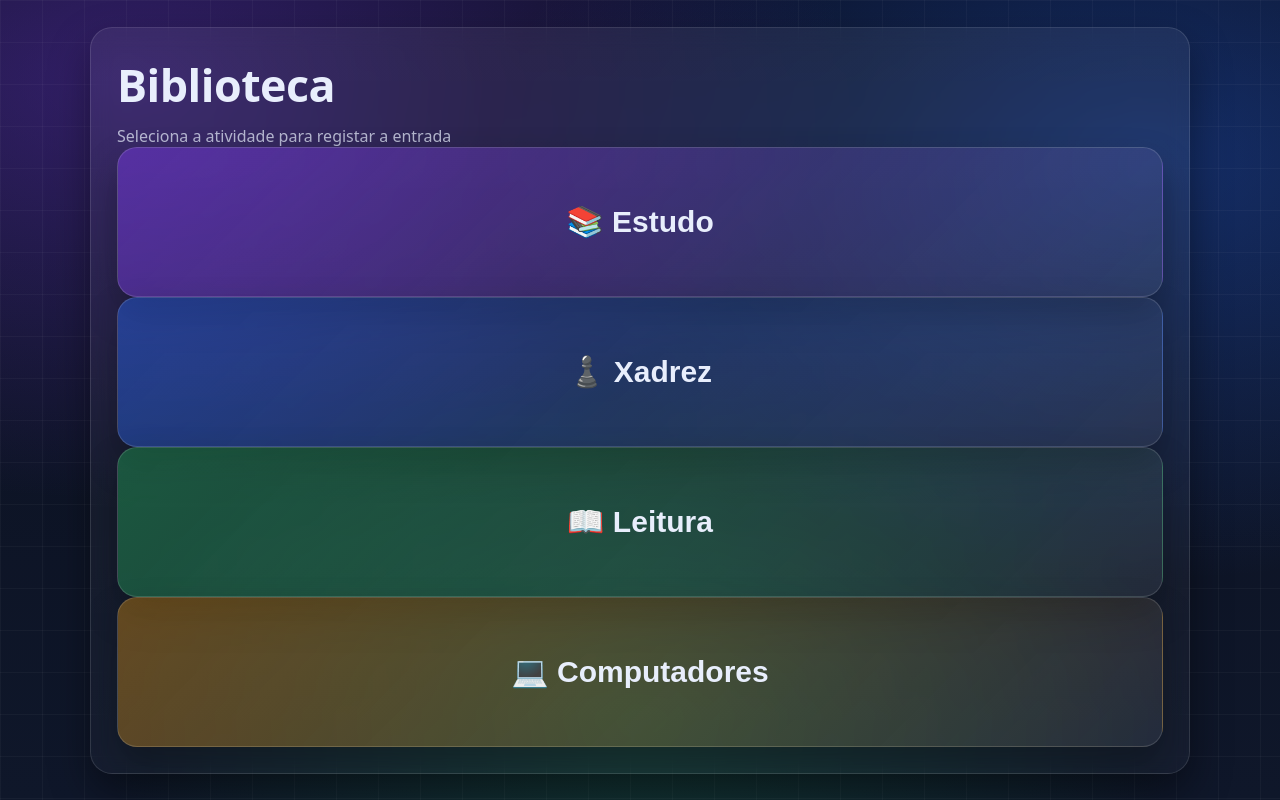
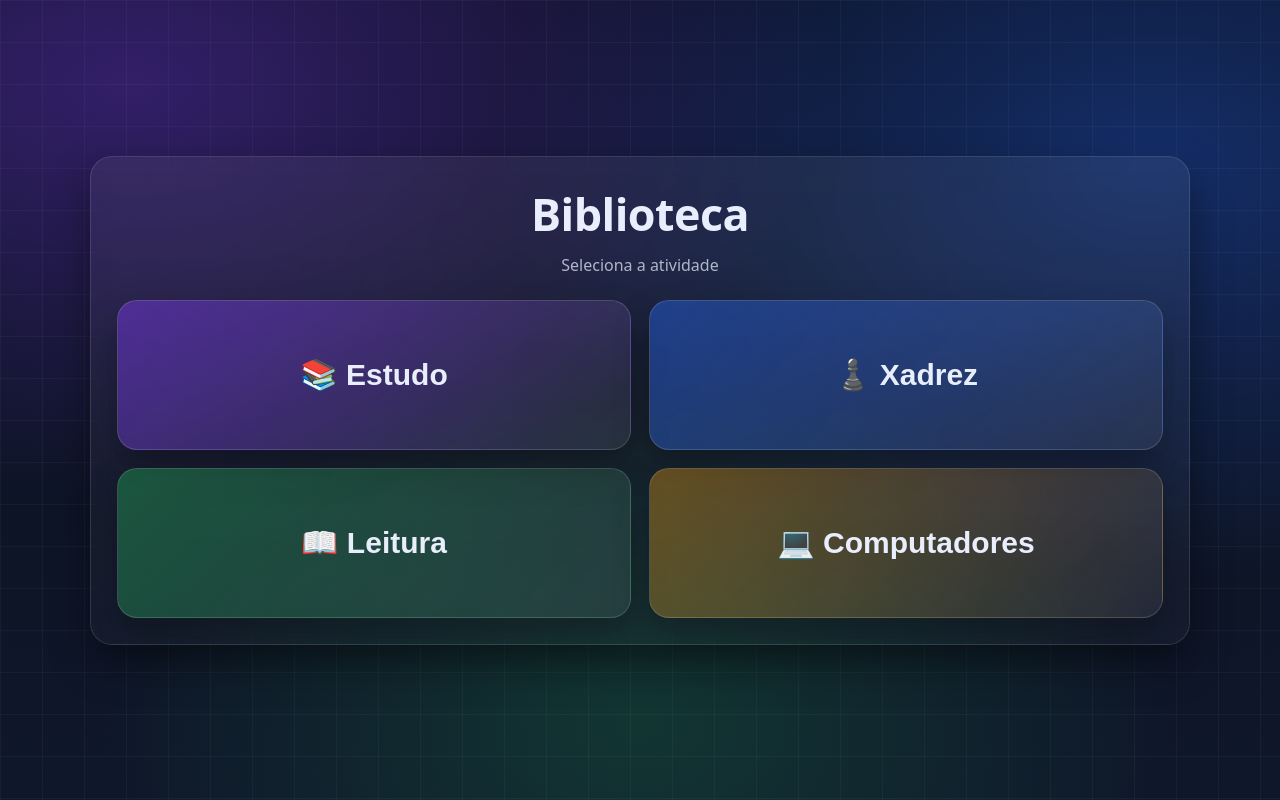
Before and after one commit to Vieira1-1/registo-cliques, a Flask app: page / in a window 1280 px wide. Run offline with Flask 3, Linux system fonts and the light colour scheme.

Commit message:
Refactor HTML structure and replace popup with toast

```diff
--- a/templates/index.html
+++ b/templates/index.html
@@ -8,34 +8,23 @@
 </head>
 <body>
 
-  <main class="card full">
+  <main class="card big-card">
     <h1>Biblioteca</h1>
-    <p class="sub">Seleciona a atividade para registar a entrada</p>
+    <p class="sub">Seleciona a atividade</p>
 
-    <div class="buttons buttons-huge">
-      <button class="btn b1 huge" onclick="send(1)">📚 Estudo</button>
-      <button class="btn b2 huge" onclick="send(2)">♟️ Xadrez</button>
-      <button class="btn b3 huge" onclick="send(3)">📖 Leitura</button>
-      <button class="btn b4 huge" onclick="send(4)">💻 Computadores</button>
+    <div class="buttons buttons-giant">
+      <button class="btn b1" onclick="send(1)">📚 Estudo</button>
+      <button class="btn b2" onclick="send(2)">♟️ Xadrez</button>
+      <button class="btn b3" onclick="send(3)">📖 Leitura</button>
+      <button class="btn b4" onclick="send(4)">💻 Computadores</button>
     </div>
   </main>
 
-  <!-- POP-UP -->
-  <div id="popup" class="popup hidden">
-    <div class="popup-box">
-      <h2>Registo efetuado</h2>
-
-      <p><strong>Atividade:</strong> <span id="pActivity"></span></p>
-      <p><strong>Clique nº:</strong> <span id="pSeq"></span></p>
-      <p><strong>Data:</strong> <span id="pDate"></span></p>
-      <p><strong>Hora:</strong> <span id="pTime"></span></p>
-
-      <button class="close-btn" onclick="closePopup()">OK</button>
-    </div>
-  </div>
+  <!-- POP-UP PEQUENO (TOAST) -->
+  <div id="toast" class="toast hidden"></div>
 
   <script>
-    const popup = document.getElementById("popup");
+    const toast = document.getElementById("toast");
 
     async function send(b) {
       const r = await fetch("/api/click", {
@@ -46,25 +35,24 @@
 
       const d = await r.json();
       if (!r.ok) {
-        alert("Erro ao registar");
+        showToast("Erro ao registar");
         return;
       }
 
-      document.getElementById("pActivity").textContent = d.activity;
-      document.getElementById("pSeq").textContent = d.seq;
-      document.getElementById("pDate").textContent = d.date;
-      document.getElementById("pTime").textContent = d.time;
-
-      popup.classList.remove("hidden");
+      showToast(`${d.activity} registado — Clique nº ${d.seq} • ${d.date} ${d.time}`);
     }
 
-    function closePopup() {
-      popup.classList.add("hidden");
+    function showToast(text) {
+      toast.textContent = text;
+      toast.classList.remove("hidden");
+      toast.classList.add("show");
+
+      clearTimeout(window.__t);
+      window.__t = setTimeout(() => {
+        toast.classList.remove("show");
+        toast.classList.add("hidden");
+      }, 2600);
     }
-
-    popup.addEventListener("click", (e) => {
-      if (e.target === popup) closePopup();
-    });
   </script>
 
 </body>
```
